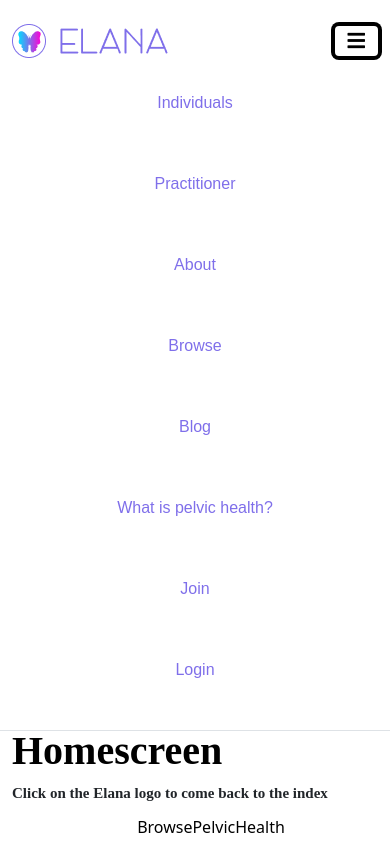
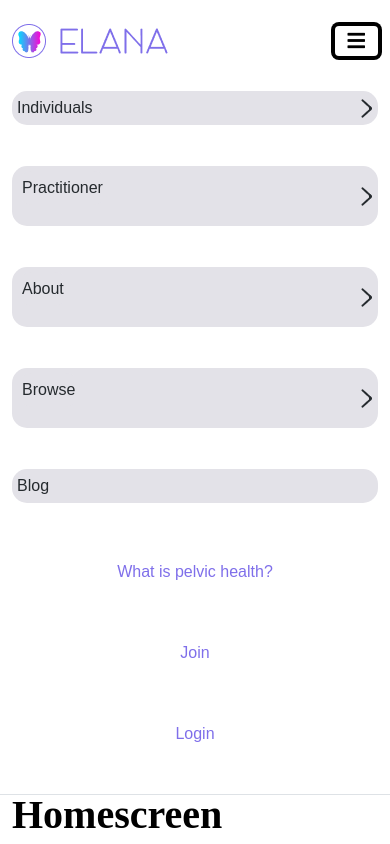
Before and after one commit to MVP-Marketplace/elana-new, a React (Create React App) app in the folder frontend/: page /homeScreen in a window 390 px wide. Both pictures are taken after a click on the button "Toggle navigation". Shown: the top 844 px of the page. Built offline with nearby package versions, Linux system fonts and the light colour scheme; a web font is replaced by a local one.

Commit message:
navbar responsive

```diff
--- a/frontend/src/components/Navbar.jsx
+++ b/frontend/src/components/Navbar.jsx
@@ -17,6 +17,8 @@ import {logout, reset} from "../features/auth/authSlice"
 import {useNavigate} from "react-router-dom";
 import {useDispatch} from "react-redux"
 import { useSelector } from "react-redux";
+import arrow from "../img/Link.png"
+// import  arrow  from "../../src/img/link.png"
 
 export const Navbar = () => {
   const [showNav, setShowNav] = useState(false);
@@ -59,29 +61,41 @@ export const Navbar = () => {
           <MDBNavbarNav right fullWidth={false} >
             <MDBNavbarItem>
               <MDBNavbarLink>
-                <Link to="/IndividualPage" className="link">
-                  <p onClick={() => setShowNav(!showNav)}>Individuals</p>
+                <Link to="/IndividualPage" className="link link-responsive">
+                  <div className="responsive-grey">
+                  <p onClick={() => setShowNav(!showNav)} className="m-0">Individuals</p>
+                  <img src={arrow} className="icon-responsive"></img>
+                  </div>
                 </Link>
               </MDBNavbarLink>
             </MDBNavbarItem>
             <MDBNavbarItem>
               <MDBNavbarLink>
                 <Link to="/PractitionerPage" className="link">
-                  <p onClick={() => setShowNav(!showNav)}>Practitioner</p>
+                <div className="responsive-grey">
+                  <p onClick={() => setShowNav(!showNav)} className="responsive-grey">Practitioner</p>
+                  <img src={arrow} className="icon-responsive"></img>
+                  </div>
                 </Link>
               </MDBNavbarLink>
             </MDBNavbarItem>
             <MDBNavbarItem>
               <MDBNavbarLink>
                 <Link to="/about" className="link">
-                  <p onClick={() => setShowNav(!showNav)}>About</p>
+                <div className="responsive-grey">
+                  <p onClick={() => setShowNav(!showNav)} className="responsive-grey">About</p>
+                  <img src={arrow} className="icon-responsive"></img>
+                  </div>
                 </Link>
               </MDBNavbarLink>
             </MDBNavbarItem>
             <MDBNavbarItem>
               <MDBNavbarLink>
                 <Link to="/choosingACategory" className="link">
-                  <p onClick={() => setShowNav(!showNav)}>Browse</p>
+                <div className="responsive-grey">
+                  <p onClick={() => setShowNav(!showNav)} className="responsive-grey">Browse</p>
+                  <img src={arrow} className="icon-responsive"></img>
+                  </div>
                 </Link>
               </MDBNavbarLink>
             </MDBNavbarItem>
@@ -94,7 +108,7 @@ export const Navbar = () => {
                   rel="noreferrer"
 
                 >
-                  <p onClick={() => setShowNav(!showNav)}>Blog</p>
+                  <p onClick={() => setShowNav(!showNav)} className="responsive-grey">Blog</p>
                 </a>
               </MDBNavbarLink>
             </MDBNavbarItem>
--- a/frontend/src/index.css
+++ b/frontend/src/index.css
@@ -452,6 +452,24 @@ span {
   align-self: stretch;
   flex-grow: 0;
 }
+.icon-responsive{
+  display: none;
+}
+
+@media(max-width: 579px){
+  .responsive-grey{ background-color: #E3E2E8;
+  color: #252A2E;
+  border-radius: 15px;
+  padding: 5px;
+  display: flex;
+  justify-content: space-between;
+  align-items: center
+}
+.icon-responsive{
+  display: block;
+}
+}
+
 
 
 /*Listing Page CSS  ******************************************************/
```
Also changed, not shown: frontend/src/img/Link.png (added).
